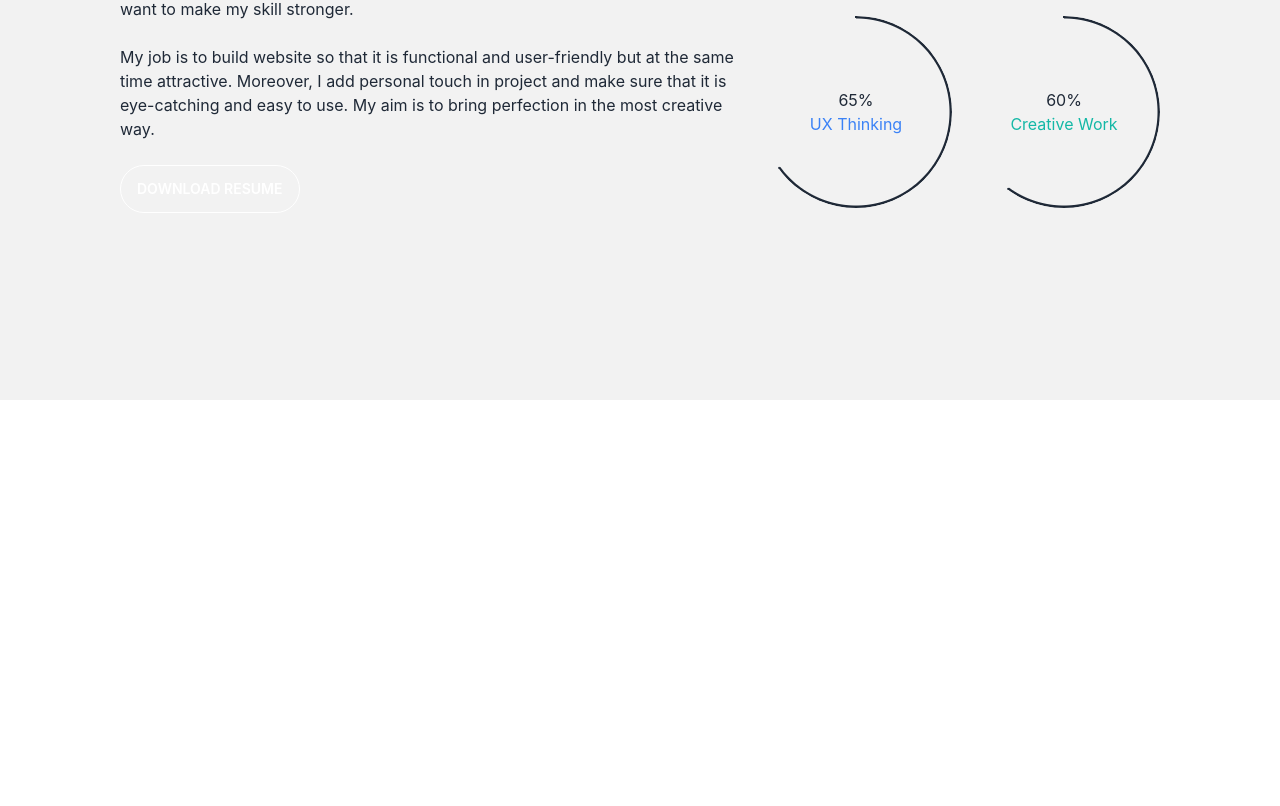
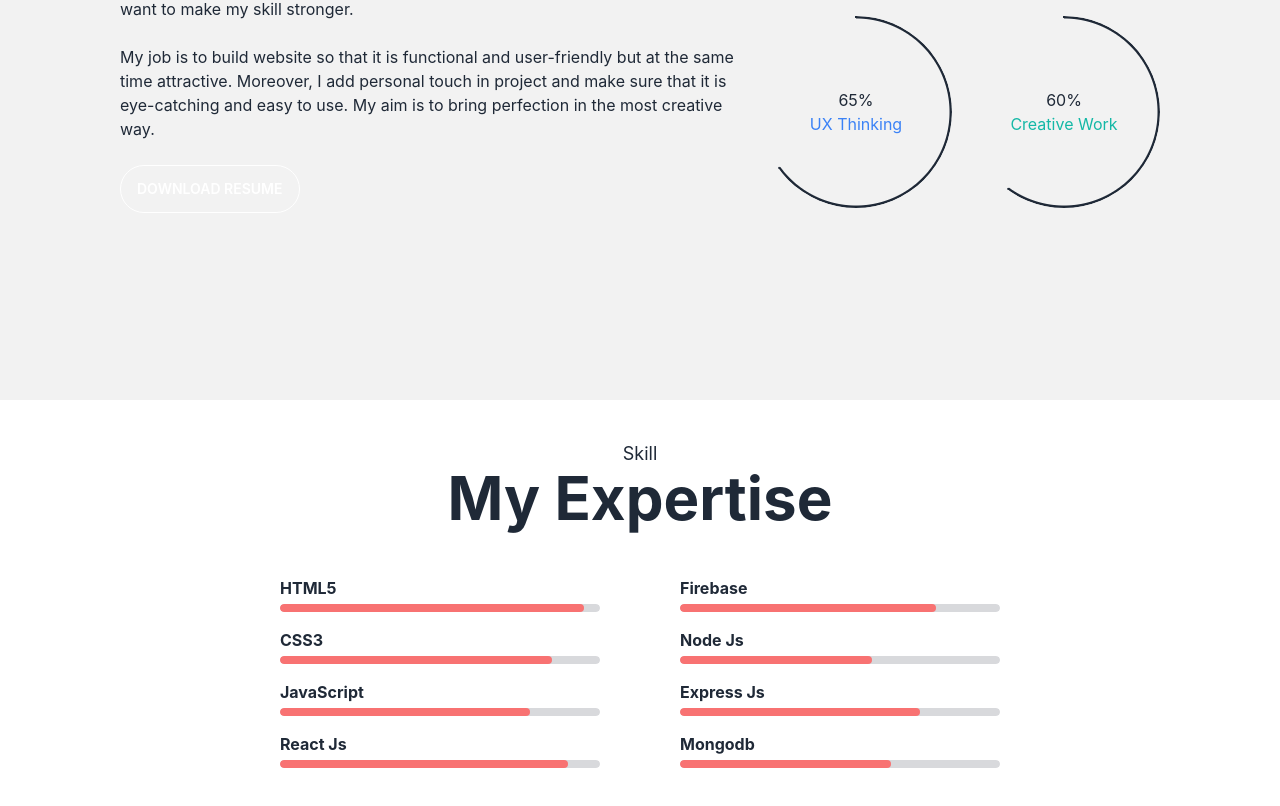
Before and after one commit to arifraj9911/developer-portfolio-arif, a React (Create React App) app: page / in a window 1280 px wide. Shown: the part 1264-2070 px from the top of the page. Before the commit the page ends 1664 px from the top, so only its background shows below. Built offline with nearby package versions, Linux system fonts and the light colour scheme.

Commit message:
skill section addeed

```diff
--- a/src/components/Home.js
+++ b/src/components/Home.js
@@ -3,6 +3,7 @@ import About from "./About";
 import { FaFacebook } from 'react-icons/fa';
 import { FaLinkedin } from 'react-icons/fa';
 import { FaGithub } from 'react-icons/fa';
+import Skill from "./Skill";
 
 const Home = () => {
   return (
@@ -38,6 +39,7 @@ const Home = () => {
         </div>
       </div>
       <About></About>
+      <Skill></Skill>
     </div>
   );
 };
--- /dev/null
+++ b/src/components/Skill.js
@@ -0,0 +1,66 @@
+import React from "react";
+
+const Skill = () => {
+  return (
+    <div className="text-center my-10">
+      <h2 className="text-lg">Skill</h2>
+      <h2 className="text-6xl font-bold mb-4">My Expertise</h2>
+      <div className="block lg:flex gap-20 justify-center mt-12">
+        <div className="flex flex-col text-left">
+          <span className="font-bold mb-1">HTML5</span>
+          <progress
+            class="progress progress-error w-80 mb-4"
+            value="95"
+            max="100"
+          ></progress>
+          <span className="font-bold mb-1">CSS3</span>
+          <progress
+            class="progress progress-error w-80 mb-4"
+            value="85"
+            max="100"
+          ></progress>
+          <span className="font-bold mb-1">JavaScript</span>
+          <progress
+            class="progress progress-error w-80 mb-4"
+            value="78"
+            max="100"
+          ></progress>
+          <span className="font-bold mb-1">React Js</span>
+          <progress
+            class="progress progress-error w-80"
+            value="90"
+            max="100"
+          ></progress>
+        </div>
+        <div className="flex flex-col text-left">
+          <span className="font-bold mb-1">Firebase</span>
+          <progress
+            class="progress progress-error w-80 mb-4"
+            value="80"
+            max="100"
+          ></progress>
+          <span className="font-bold mb-1">Node Js</span>
+          <progress
+            class="progress progress-error w-80 mb-4"
+            value="60"
+            max="100"
+          ></progress>
+          <span className="font-bold mb-1">Express Js</span>
+          <progress
+            class="progress progress-error w-80 mb-4"
+            value="75"
+            max="100"
+          ></progress>
+          <span className="font-bold mb-1">Mongodb</span>
+          <progress
+            class="progress progress-error w-80"
+            value="66"
+            max="100"
+          ></progress>
+        </div>
+      </div>
+    </div>
+  );
+};
+
+export default Skill;
```
Also changed, not shown: firebase.json (added), 1 other file (tests, documents, lock files or other folders).
